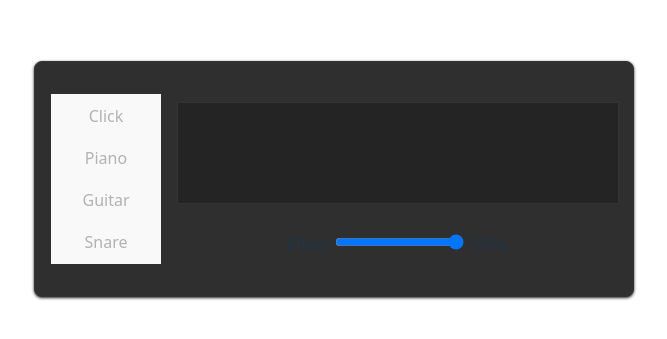
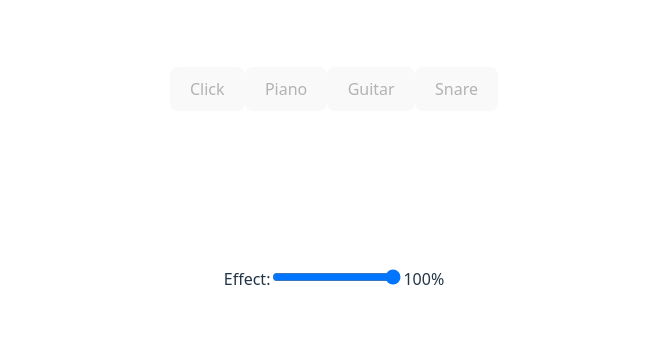
Before and after one commit to KrisHedges/convolver-player, a Vue app in the folder packages/vue/vue-convolver-player/: page / in a window 1280 px wide. Shown: the part 221-560 px from the top of the page, without its empty margins (306-973 px from the left). Built offline with nearby package versions, Linux system fonts and the light colour scheme; no server answers; some icons are missing.

Commit message:
style: Minimize component styling and use system colors

```diff
--- a/packages/vue/vue-convolver-player/src/components/ConvolverPlayer.vue
+++ b/packages/vue/vue-convolver-player/src/components/ConvolverPlayer.vue
@@ -1,26 +1,36 @@
 <template>
   <div class="convolver-player">
-    <div class="test-sound-buttons">
-      <button class="empty-button" v-for="sound in testSounds" :key="sound.label" @click="playTestSound(sound)"
-        :disabled="!irBuffer">
+    <div class="examples">
+      <button
+        v-for="sound in testSounds"
+        :key="sound.label"
+        @click="playTestSound(sound)"
+        :disabled="!irBuffer"
+      >
         <i class="lni lni-play"></i>
         {{ sound.label }}
       </button>
     </div>
-    <div class="ir-info-section">
+    <div class="ir">
       <h6 v-if="irBuffer" class="info">
-        Duration: {{ irBuffer.duration.toFixed(2) }}s,
-        Sample Rate: {{ irBuffer.sampleRate }}Hz,
-        Channels: {{ irBuffer.numberOfChannels }}
+        Duration: {{ irBuffer.duration.toFixed(2) }}s, Sample Rate:
+        {{ irBuffer.sampleRate }}Hz, Channels: {{ irBuffer.numberOfChannels }}
       </h6>
-      <div class="ir-waveform-section">
+      <div class="waveform-section">
         <canvas ref="waveformCanvas" class="waveform-canvas"></canvas>
       </div>
       <div class="playback-controls">
         <div class="param-group">
           <label for="wet-gain">Effect:</label>
-          <input type="range" id="wet-gain" min="0" max="1" step="0.01" v-model="wetGainValue"
-            :style="`--value: ${wetGainValue * 100}%`" />
+          <input
+            type="range"
+            id="wet-gain"
+            min="0"
+            max="1"
+            step="0.01"
+            v-model="wetGainValue"
+            :style="`--value: ${Math.round(wetGainValue * 100)}%`"
+          />
           <span key="wet-gain-display-key">{{ displayedWetGain }}</span>
         </div>
       </div>
@@ -29,11 +39,11 @@
 </template>
 
 <script setup lang="ts">
-import { ref, watch, onMounted, onBeforeUnmount, computed } from 'vue';
+import { ref, watch, onMounted, onBeforeUnmount, computed } from "vue";
 
 interface TestSound {
   label: string;
-  type: 'sample';
+  type: "sample";
   path: string;
 }
 
@@ -45,11 +55,13 @@ interface Props {
 const props = defineProps<Props>();
 
 const localAudioContext = ref<AudioContext | null>(null);
-const currentAudioContext = computed<AudioContext | null>(() => props.audioContext || localAudioContext.value);
+const currentAudioContext = computed<AudioContext | null>(
+  () => props.audioContext || localAudioContext.value
+);
 
 const convolverNode = ref<ConvolverNode | null>(null);
 const irBuffer = ref<AudioBuffer | null>(null);
-const irFileName = ref<string>('');
+const irFileName = ref<string>("");
 const waveformCanvas = ref<HTMLCanvasElement | null>(null);
 let ctx: CanvasRenderingContext2D | null = null;
 let rafId: number | null = null;
@@ -60,31 +72,30 @@ let activeBufferSource = ref<AudioBufferSourceNode | null>(null);
 let activeWetGain = ref<GainNode | null>(null);
 let activeDryGain = ref<GainNode | null>(null);
 
-const themePrimaryColor = ref<string>('');
-const themeGrayColor = ref<string>('');
+const accentColor = ref<string>("");
 
 const wetGainValue = ref<number>(1); // Initial wet gain value (100% wet)
 
 const displayedWetGain = computed<string>(() => {
-  return String((wetGainValue.value * 100).toFixed(0)) + '%';
+  return String((wetGainValue.value * 100).toFixed(0)) + "%";
 });
 
-import click from '../assets/sounds/click.wav';
-import piano from '../assets/sounds/piano.wav';
-import guitar from '../assets/sounds/guitar.wav';
-import snare from '../assets/sounds/snare.wav';
+import click from "../assets/sounds/click.wav";
+import piano from "../assets/sounds/piano.wav";
+import guitar from "../assets/sounds/guitar.wav";
+import snare from "../assets/sounds/snare.wav";
 
 const testSounds: TestSound[] = [
-  { label: 'Click', type: 'sample', path: click },
-  { label: 'Piano', type: 'sample', path: piano },
-  { label: 'Guitar', type: 'sample', path: guitar },
-  { label: 'Snare', type: 'sample', path: snare },
+  { label: "Click", type: "sample", path: click },
+  { label: "Piano", type: "sample", path: piano },
+  { label: "Guitar", type: "sample", path: guitar },
+  { label: "Snare", type: "sample", path: snare },
 ];
 
 // Function to load the IR
 const loadIR = async (path: string) => {
   if (!currentAudioContext.value) {
-    console.error('No AudioContext available to load IR.');
+    console.error("No AudioContext available to load IR.");
     return;
   }
 
@@ -95,37 +106,43 @@ const loadIR = async (path: string) => {
     }
     const arrayBuffer = await response.arrayBuffer();
     try {
-      irBuffer.value = await currentAudioContext.value.decodeAudioData(arrayBuffer);
-      irFileName.value = path.split('/').pop() || ''; // Extract file name
+      irBuffer.value = await currentAudioContext.value.decodeAudioData(
+        arrayBuffer
+      );
+      irFileName.value = path.split("/").pop() || ""; // Extract file name
       setupCanvas();
     } catch (decodeError) {
-      console.error('Error decoding IR audio data:', decodeError);
+      console.error("Error decoding IR audio data:", decodeError);
     }
   } catch (error) {
-    console.error('Error loading IR:', error);
+    console.error("Error loading IR:", error);
     irBuffer.value = null;
-    irFileName.value = '';
+    irFileName.value = "";
   }
 };
 
 // Function to generate and play a test sound through the IR
 const playTestSound = async (soundConfig: TestSound) => {
   if (!currentAudioContext.value) {
-    const AudioContext = window.AudioContext || (window as any).webkitAudioContext;
+    const AudioContext =
+      window.AudioContext || (window as any).webkitAudioContext;
     if (AudioContext) {
       localAudioContext.value = new AudioContext();
     } else {
-      console.error('AudioContext is not supported in this browser.');
+      console.error("AudioContext is not supported in this browser.");
       return;
     }
   }
 
-  if (currentAudioContext.value && currentAudioContext.value.state === 'suspended') {
+  if (
+    currentAudioContext.value &&
+    currentAudioContext.value.state === "suspended"
+  ) {
     await currentAudioContext.value.resume();
   }
 
   if (!currentAudioContext.value || !irBuffer.value) {
-    console.warn('AudioContext or IR not ready.');
+    console.warn("AudioContext or IR not ready.");
     return;
   }
 
@@ -138,7 +155,7 @@ const playTestSound = async (soundConfig: TestSound) => {
       activeBufferSource.value.stop();
       activeBufferSource.value.disconnect();
     } catch (e) {
-      console.warn('Could not stop/disconnect previous buffer source:', e);
+      console.warn("Could not stop/disconnect previous buffer source:", e);
     }
   }
   if (activeWetGain.value) {
@@ -152,7 +169,7 @@ const playTestSound = async (soundConfig: TestSound) => {
   let testBuffer: AudioBuffer;
   let duration: number;
 
-  if (soundConfig.type === 'sample') {
+  if (soundConfig.type === "sample") {
     try {
       const response = await fetch(soundConfig.path);
       if (!response.ok) {
@@ -160,14 +177,16 @@ const playTestSound = async (soundConfig: TestSound) => {
       }
       const arrayBuffer = await response.arrayBuffer();
       try {
-        testBuffer = await currentAudioContext.value.decodeAudioData(arrayBuffer);
+        testBuffer = await currentAudioContext.value.decodeAudioData(
+          arrayBuffer
+        );
         duration = testBuffer.duration;
       } catch (decodeError) {
-        console.error('Error decoding sample audio data:', decodeError);
+        console.error("Error decoding sample audio data:", decodeError);
         return;
       }
     } catch (error) {
-      console.error('Error loading sample:', error);
+      console.error("Error loading sample:", error);
       return;
     }
   }
@@ -221,7 +240,7 @@ const setupCanvas = () => {
   const logicalWidth = rect.width;
   const logicalHeight = rect.height;
 
-  ctx = canvas.getContext('2d');
+  ctx = canvas.getContext("2d");
   if (!ctx) return;
 
   const dpr = window.devicePixelRatio || 1;
@@ -231,8 +250,10 @@ const setupCanvas = () => {
   ctx.setTransform(dpr, 0, 0, dpr, 0, 0);
 
   const computedStyle = getComputedStyle(canvas);
-  themePrimaryColor.value = computedStyle.getPropertyValue('--theme-primary').trim();
-  themeGrayColor.value = computedStyle.getPropertyValue('--color-border').trim();
+  const computedAccentColor = computedStyle
+    .getPropertyValue("accent-color")
+    .trim();
+  accentColor.value = computedAccentColor || "#007aff"; // Fallback to a default blue
 
   ctx.clearRect(0, 0, logicalWidth, logicalHeight);
   drawWaveform(logicalWidth, logicalHeight);
@@ -260,7 +281,8 @@ const drawWaveform = (width: number, height: number) => {
   const verticalCenter = height / 2;
 
   ctx.beginPath();
-  ctx.strokeStyle = themePrimaryColor.value;
+
+  ctx.strokeStyle = accentColor.value;
   ctx.lineWidth = 1.5;
 
   for (let i = 0; i < width; i++) {
@@ -293,17 +315,26 @@ const drawWaveform = (width: number, height: number) => {
   ctx.stroke();
 };
 
-watch([() => props.irFilePath, currentAudioContext], ([newPath, newAudioContext]) => {
+watch(
+  [() => props.irFilePath, currentAudioContext],
+  ([newPath, newAudioContext]) => {
     if (newPath && newAudioContext) {
       loadIR(newPath as string);
     } else if (!newPath) {
       irBuffer.value = null;
-    irFileName.value = '';
+      irFileName.value = "";
       if (ctx && waveformCanvas.value) {
-      ctx.clearRect(0, 0, waveformCanvas.value.width, waveformCanvas.value.height);
+        ctx.clearRect(
+          0,
+          0,
+          waveformCanvas.value.width,
+          waveformCanvas.value.height
+        );
       }
     }
-}, { immediate: true });
+  },
+  { immediate: true }
+);
 
 watch(wetGainValue, (newValue: number) => {
   if (activeWetGain.value) {
@@ -325,15 +356,19 @@ let resizeObserver: ResizeObserver | null = null;
 
 onMounted(() => {
   if (!props.audioContext) {
-    const AudioContext = window.AudioContext || (window as any).webkitAudioContext;
+    const AudioContext =
+      window.AudioContext || (window as any).webkitAudioContext;
     if (AudioContext) {
       localAudioContext.value = new AudioContext();
     } else {
-      console.error('AudioContext is not supported in this browser.');
+      console.error("AudioContext is not supported in this browser.");
     }
   }
 
-  if (currentAudioContext.value && currentAudioContext.value.state === 'suspended') {
+  if (
+    currentAudioContext.value &&
+    currentAudioContext.value.state === "suspended"
+  ) {
     currentAudioContext.value.resume();
   }
 
@@ -356,52 +391,8 @@ onBeforeUnmount(() => {
   if (rafId) {
     window.cancelAnimationFrame(rafId);
   }
-  if (localAudioContext.value && localAudioContext.value.state !== 'closed') {
+  if (localAudioContext.value && localAudioContext.value.state !== "closed") {
     localAudioContext.value.close();
   }
 });
 </script>
-
-<style scoped>
-.waveform-canvas {
-  width: 100%;
-  height: 100px;
-  background-color: var(--color-background);
-  border: 1px solid var(--color-border);
-}
-.convolver-player {
-  display: grid;
-  grid-template-columns: 1fr 4fr;
-  column-gap: 1em;
-  row-gap: 0;
-  border: 1px solid var(--color-border);
-  padding: 2em 1em;
-  margin: 1em 0;
-  border-radius: var(--rounded-corner-radius);
-  background-color: var(--color-background-soft);
-  height: fit-content;
-  box-shadow: 0px 1px 3px var(--color-background);
-  .test-sound-buttons {
-    display: grid;
-    align-items: center;
-    min-width: 110px;
-    button {
-      width: 100%;
-      height: 100%;
-      border-radius: 0;
-      &:not(:last-of-type) {
-        border-bottom: 0px;
-      }
-    }
-  }
-  .ir-info-section {
-    display: grid;
-    align-items: center;
-    row-gap: .5em;
-    .info {
-      align-content: center;
-      height: 32px;
-    }
-  }
-}
-</style>
```
Also changed, not shown: 1 other file (tests, documents, lock files or other folders). Lines whose indentation alone changed are shown as unchanged.
